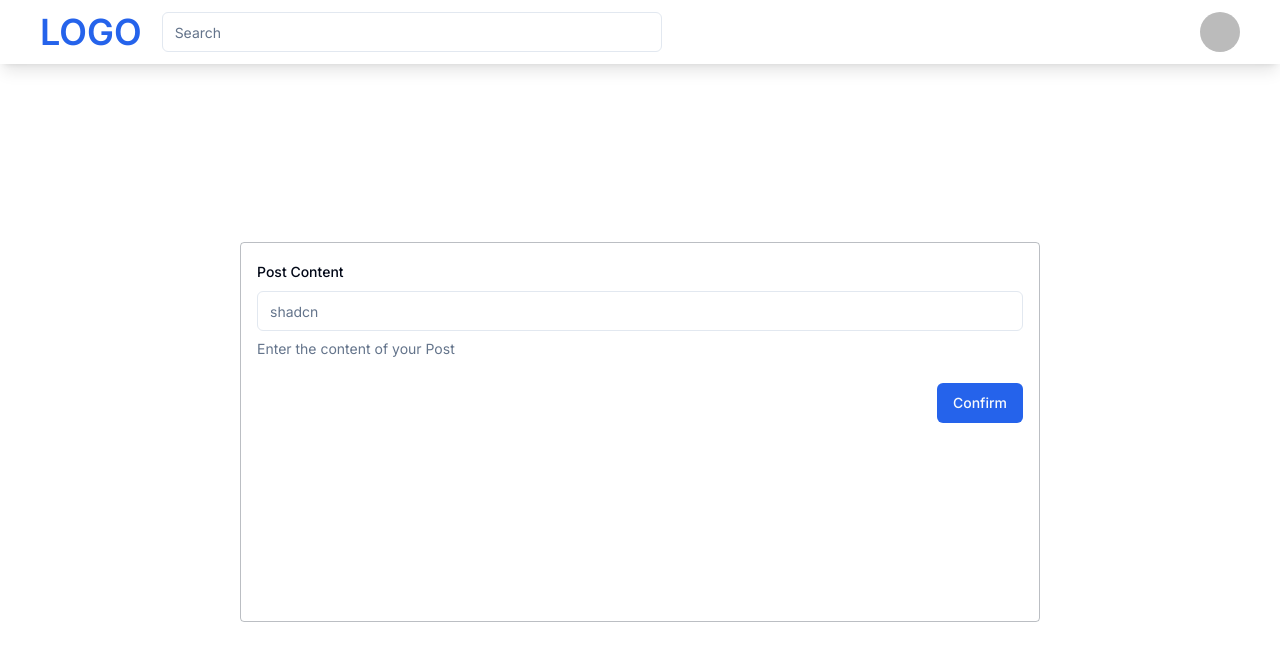
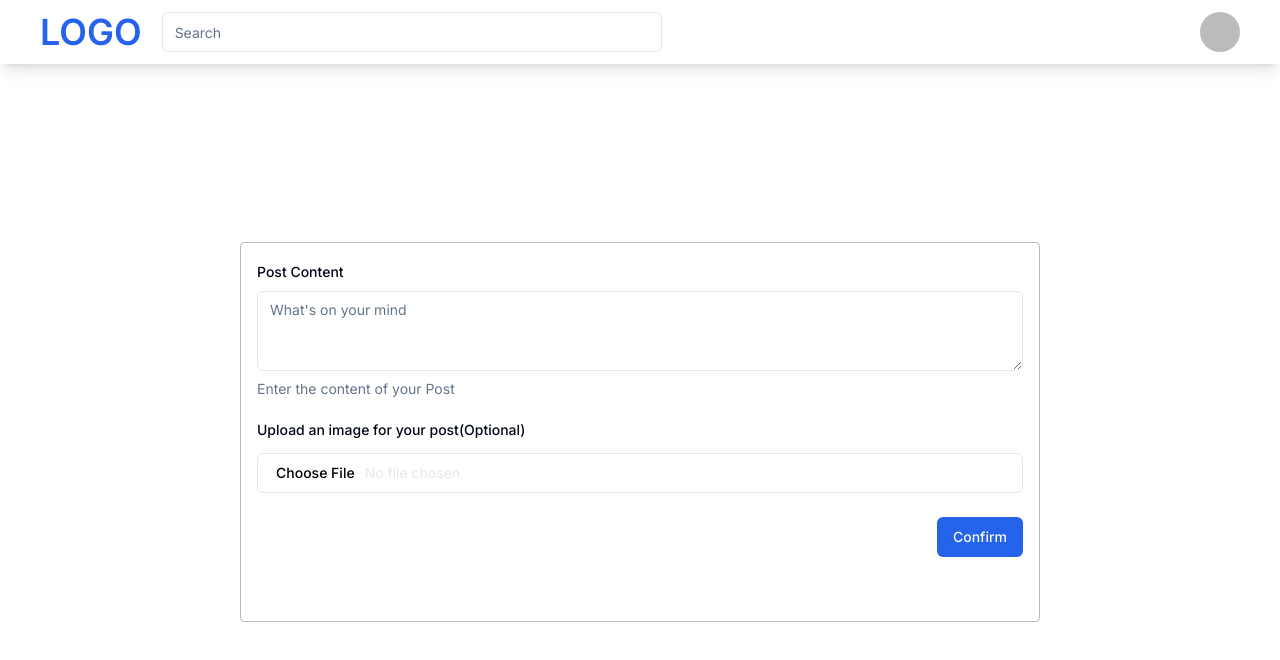
Before and after one commit to SmokeNova/social-app, a Next.js app: page /p/create-post in a window 1280 px wide. Shown: the top 660 px of the page. Built offline with nearby package versions, Linux system fonts and the light colour scheme; no server answers; sample sign-in values are in the browser's storage.

Commit message:
Still working on the post form

```diff
--- a/src/app/auth/signin/page.tsx
+++ b/src/app/auth/signin/page.tsx
@@ -1,11 +1,19 @@
 import { GoogleSignInButton } from "@/components";
+import { getServerSession } from "next-auth";
+import { redirect } from "next/navigation";
 
-export default function SignIn() {
-    return (
-        <div className="w-screen flex items-center justify-center">
-            <section className="p-5 rounded bg-gradient-to-r from-blue-500 to-blue-700">
-                <GoogleSignInButton />
-            </section>
-        </div>
-    )
+export default async function SignIn() {
+  const session = await getServerSession();
+
+  if (session) {
+    redirect("/");
+  }
+
+  return (
+    <div className="w-screen h-full flex items-center justify-center">
+      <section className="p-5 rounded bg-gradient-to-r from-blue-500 to-blue-700">
+        <GoogleSignInButton />
+      </section>
+    </div>
+  );
 }
--- a/src/app/layout.tsx
+++ b/src/app/layout.tsx
@@ -18,10 +18,10 @@ export default function RootLayout({
   return (
     <html lang="en">
       <body className={inter.className}>
-        <div className="w-screen h-screen flex flex-col overflow-y-scroll">
+        <div className="w-screen h-screen flex flex-col overflow-x-hidden">
           <Provider>
             <Navbar />
-            <main className="grow">{children}</main>
+            <main className="grow ">{children}</main>
           </Provider>
         </div>
       </body>
--- a/src/components/CreatePost/index.tsx
+++ b/src/components/CreatePost/index.tsx
@@ -1,4 +1,5 @@
 "use client";
+import Image from "next/image";
 import { postSchema } from "@/lib/validations/post";
 import { zodResolver } from "@hookform/resolvers/zod";
 import { useForm } from "react-hook-form";
@@ -14,18 +15,39 @@ import {
 } from "../ui/form";
 import { Input } from "../ui/input";
 import { Button } from "../ui/button";
+import { Textarea } from "../ui/textarea";
 
 export default function CreatePost() {
   const form = useForm<z.infer<typeof postSchema>>({
     resolver: zodResolver(postSchema),
+    defaultValues: {
+        text: "",
+    }
   });
 
   const handleSubmit = (values: z.infer<typeof postSchema>) => {
     console.log(values);
   };
 
+  const handleImage = (
+    e: React.ChangeEvent<HTMLInputElement>,
+    fieldChange: (value: string) => void
+  ) => {
+    e.preventDefault();
+    const reader = new FileReader();
+    if (e.target.files && e.target.files.length > 0) {
+      const image = e.target.files[0];
+      if (!image.type.includes("image")) return;
+      reader.readAsDataURL(image);
+      reader.onload = async () => {
+        const imageUrl = reader.result?.toString() ?? "";
+        fieldChange(imageUrl);
+      };
+    }
+  };
+
   return (
-    <div className="border border-slate-800/30 p-4 rounded mx-auto w-[70%] max-w-[800px] min-h-[380px] max-sm:mx-4">
+    <div className="border border-slate-800/30 p-4 rounded mx-auto w-[70%] max-w-[800px] min-h-[380px] max-sm:mx-4 my-12">
       <Form {...form}>
         <form onSubmit={form.handleSubmit(handleSubmit)} className="space-y-6">
           <FormField
@@ -35,15 +57,44 @@ export default function CreatePost() {
               <FormItem>
                 <FormLabel>Post Content</FormLabel>
                 <FormControl>
-                  <Input
+                  <Textarea
                     className="focus-visible:ring-0"
-                    placeholder="shadcn"
+                    placeholder="What's on your mind"
                     {...field}
                   />
                 </FormControl>
                 <FormDescription>
                   Enter the content of your Post
                 </FormDescription>
+                <FormMessage />
+              </FormItem>
+            )}
+          />
+
+          <FormField
+            control={form.control}
+            name="media"
+            render={({ field }) => (
+              <FormItem className="space-y-4">
+                <FormLabel className="flex flex-col gap-4">
+                  Upload an image for your post(Optional)
+                  {!!field.value && (
+                    <img
+                      src={field.value}
+                      alt="profile photo"
+                      className="w-[70%] max-w-[500px] min-w-[300px] mx-auto max-sm:mx-4"
+                    />
+                  )}
+                </FormLabel>
+                <FormControl className="flex-1 text-base-semibold text-gray-200">
+                  <Input
+                    type="file"
+                    accept="image/*"
+                    placeholder="Upload a Photo"
+                    className="account-form_image-input"
+                    onChange={(e) => handleImage(e, field.onChange)}
+                  />
+                </FormControl>
                 <FormMessage />
               </FormItem>
             )}
--- /dev/null
+++ b/src/components/ui/textarea.tsx
@@ -0,0 +1,24 @@
+import * as React from "react"
+
+import { cn } from "@/lib/utils"
+
+export interface TextareaProps
+  extends React.TextareaHTMLAttributes<HTMLTextAreaElement> {}
+
+const Textarea = React.forwardRef<HTMLTextAreaElement, TextareaProps>(
+  ({ className, ...props }, ref) => {
+    return (
+      <textarea
+        className={cn(
+          "flex min-h-[80px] w-full rounded-md border border-input bg-background px-3 py-2 text-sm ring-offset-background placeholder:text-muted-foreground focus-visible:outline-none focus-visible:ring-2 focus-visible:ring-ring focus-visible:ring-offset-2 disabled:cursor-not-allowed disabled:opacity-50",
+          className
+        )}
+        ref={ref}
+        {...props}
+      />
+    )
+  }
+)
+Textarea.displayName = "Textarea"
+
+export { Textarea }
--- a/src/lib/validations/post.ts
+++ b/src/lib/validations/post.ts
@@ -1,7 +1,6 @@
 import * as z from "zod";
 
 export const postSchema = z.object({
-  creatorId: z.string(),
   text: z
     .string()
     .min(5, { message: "The post should have minimum 5 characters." })
```
